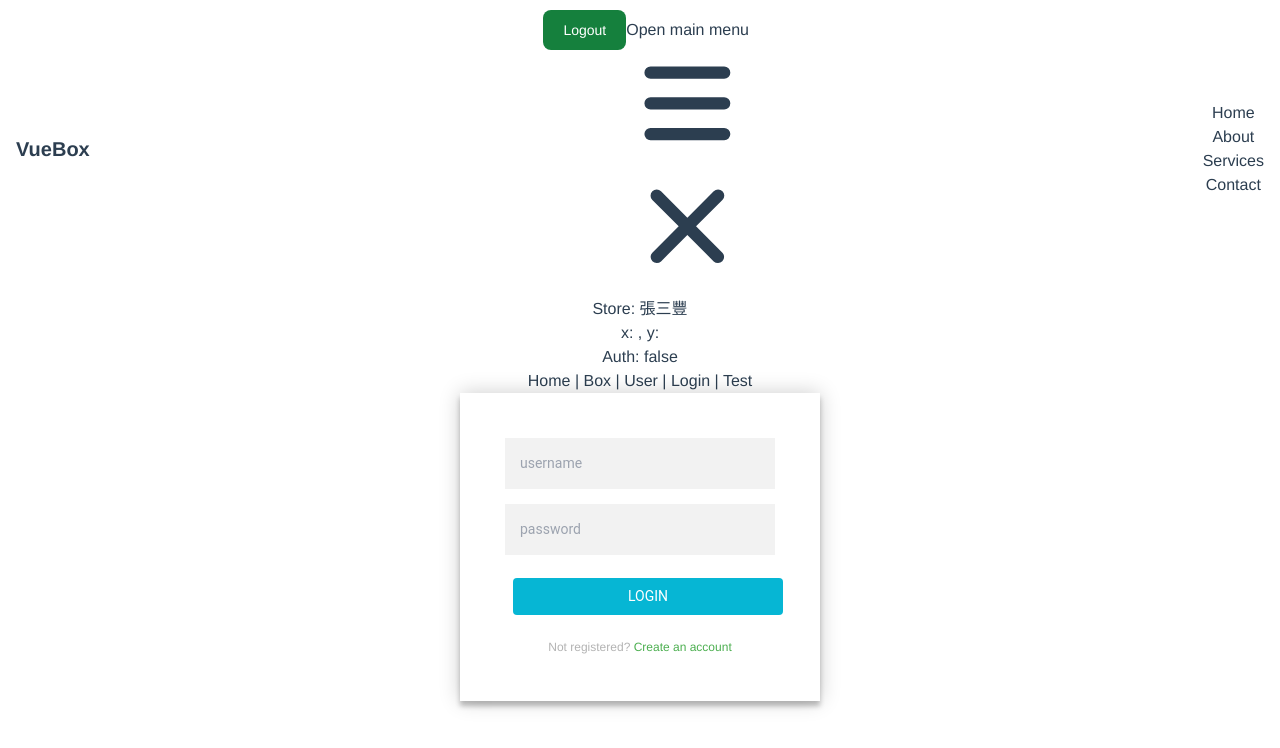
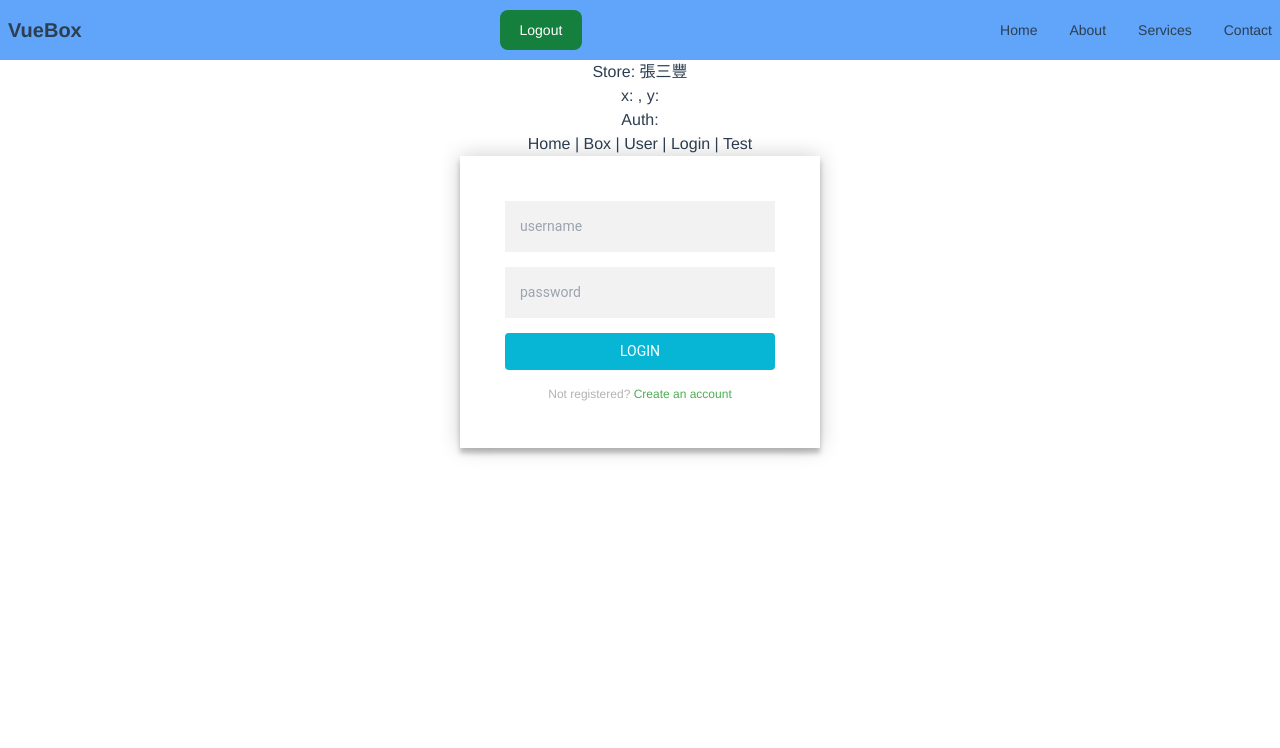
Before and after one commit to vince115/vuebox, a Vue app: page /vuebox/login in a window 1280 px wide. Shown: the top 748 px of the page. Built offline with nearby package versions, Linux system fonts and the light colour scheme.

Commit message:
add mocks AxiosRequest setting

```diff
--- a/src/components/Navbar.vue
+++ b/src/components/Navbar.vue
@@ -15,14 +15,9 @@ const count = ref(0)
   </a>
   <div class="flex md:order-2">
       <button type="button" class="btn-logout">Logout</button>
-      <button data-collapse-toggle="mobile-menu-4" type="button" class="inline-flex items-center p-2 text-sm text-gray-500 rounded-lg md:hidden hover:bg-gray-100 focus:outline-none focus:ring-2 focus:ring-gray-200 dark:text-gray-400 dark:hover:bg-gray-700 dark:focus:ring-gray-600" aria-controls="mobile-menu-4" aria-expanded="false">
-      <span class="sr-only">Open main menu</span>
-      <svg class="w-6 h-6" fill="currentColor" viewBox="0 0 20 20" xmlns="http://www.w3.org/2000/svg"><path fill-rule="evenodd" d="M3 5a1 1 0 011-1h12a1 1 0 110 2H4a1 1 0 01-1-1zM3 10a1 1 0 011-1h12a1 1 0 110 2H4a1 1 0 01-1-1zM3 15a1 1 0 011-1h12a1 1 0 110 2H4a1 1 0 01-1-1z" clip-rule="evenodd"></path></svg>
-      <svg class="hidden w-6 h-6" fill="currentColor" viewBox="0 0 20 20" xmlns="http://www.w3.org/2000/svg"><path fill-rule="evenodd" d="M4.293 4.293a1 1 0 011.414 0L10 8.586l4.293-4.293a1 1 0 111.414 1.414L11.414 10l4.293 4.293a1 1 0 01-1.414 1.414L10 11.414l-4.293 4.293a1 1 0 01-1.414-1.414L8.586 10 4.293 5.707a1 1 0 010-1.414z" clip-rule="evenodd"></path></svg>
-    </button>
   </div>
-  <div class="hidden justify-between items-center w-full md:flex md:w-auto md:order-1" id="mobile-menu-4">
-    <ul class="flex flex-col mt-4 md:flex-row md:space-x-8 md:mt-0 md:text-sm md:font-medium">
+  <div class="nav-items" id="mobile-menu-4">
+    <ul class="nav-item-ul">
       <li>
         <a href="#" class="block py-2 pr-4 pl-3 text-white bg-blue-700 rounded md:bg-transparent md:text-blue-700 md:p-0 dark:text-white" aria-current="page">Home</a>
       </li>
@@ -42,26 +37,23 @@ const count = ref(0)
 </template>
 
 <style>
-.nav-navbar{
-
-    @apply bg-white
+.nav-navbar {
+    @apply
+    bg-white
     border-gray-200
     px-2
-    sm:px-4
     py-2.5
-    dark:bg-blue-400
-
-
+    bg-blue-400
 }
 .nav-container{
-    @apply container
+    @apply
+    container
     flex
     flex-wrap
     justify-between
     items-center
     mx-auto
 }
-
 .nav-title{
     @apply
     self-center
@@ -74,7 +66,6 @@ button.btn-logout{
   @apply
   text-white
   bg-green-700
-
   visited:bg-green-700
   hover:bg-blue-800
   focus:ring-4
@@ -92,4 +83,14 @@ button.btn-logout{
   dark:hover:bg-blue-700
   dark:focus:ring-blue-800
 }
+
+.nav-items{
+  @apply hidden justify-between items-center w-full md:flex md:w-auto md:order-1
+}
+.nav-item-ul{
+    @apply flex flex-col mt-4 md:flex-row md:space-x-8 md:mt-0 md:text-sm md:font-medium
+}
+.nav-item-li{
+
+}
 </style>
--- a/src/mocks/handlers.ts
+++ b/src/mocks/handlers.ts
@@ -2,22 +2,15 @@ import { rest } from 'msw';
 
 export const handlers = [
   rest.post('/Login', (req, res, ctx) => {
-    // Persist user's authentication in the session
     sessionStorage.setItem('is-authenticated', 'true')
-
     return res(
-      // Respond with a 200 status code
       ctx.status(200),
-
     )
   }),
 
   rest.get('./user', (req, res, ctx) => {
-    // Check if the user is authenticated in this session
     const isAuthenticated = sessionStorage.getItem('is-authenticated')
-
     if (!isAuthenticated) {
-      // If not authenticated, respond with a 403 error
       return res(
         ctx.status(403),
         ctx.json({
@@ -25,8 +18,6 @@ export const handlers = [
         })
       )
     }
-
-    // If authenticated, return a mocked user details
     return res(
       ctx.status(200),
       ctx.json({
@@ -34,4 +25,55 @@ export const handlers = [
       })
     )
   }),
+
+  rest.get('api', (req, res, ctx) => {
+    return res(
+      ctx.status(200),
+      ctx.json({
+        token: 'ohmytoken',
+      })
+    )
+  }),
+
+  rest.post('api/login', (req, res, ctx) => {
+    console.log('req',req);
+    //console.log('req.username',req.body.username);
+        //判斷帳密
+        if (req.body.username == '' || req.body.password == ''){
+          console.log('帳密為空');
+
+        }else if(req.body.username == 'abcd' && req.body.password == '1234'){
+          console.log('帳密吻合');
+          return res(
+            ctx.status(200),
+            ctx.json({
+              code: 200,
+              msg:'成功',
+            }),
+          )
+        }else{
+          console.log('帳密不合');
+          return res(
+            ctx.status(400),
+            ctx.json({
+              code: 30001,
+              msg:'帳號不存在或密碼錯誤，請重新輸入。',
+            }),
+          )
+
+        }
+
+
+
+    // if (req.body.username   ) {
+
+    //   return res(
+    //     ctx.status(403),
+    //     ctx.json({
+    //       errorMessage: 'Not authorized',
+    //     })
+    //   )
+    // }
+  }),
+
 ]
--- a/src/store/auth.ts
+++ b/src/store/auth.ts
@@ -1,25 +1,45 @@
-import { defineStore } from "pinia";
+import { defineStore } from 'pinia';
+import axios from 'axios';
 
 export const useAuthStore = defineStore({
-  id: "auth", // id必填，且需要唯一
+  id: "auth",
   state: () => {
     return {
-        username: '',
-        password: '',
-        isAuth: false,
-        token: '1234',
+        isLogin: localStorage.getItem('token')?true:false,
+        user: null,
     }
   },
-  getters: {
-    getisAuth: (state) => state.isAuth,
-    getUser: (state) => state.username
-  },
+  getters: {},
   actions: {
-    setAuth(isAuth:boolean) {
-      this.isAuth = isAuth;
+    async login(params:object){
+      //get
+      await axios.get('api');
+      //post
+
+      console.log('params', params);
+      //let person = new Proxy({}, params);
+      //console.log('person.name', person.username);
+      const axiosResponse = await axios.post('api/login', params)
+      if (axiosResponse){
+        const token = `Bearer ${axiosResponse.token}`;
+        localStorage.setItem('token', token);
+        axios.defaults.headers.common["Authorization"] = token;
+
+      }
     },
-    setUser(user:any) {
-      this.user = user;
+    async logout(){
+      //post
+      const axiosResponse = (await axios.post("api/logout")).data;
+      if (axiosResponse){
+        localStorage.removeItem("token");
+        this.$reset();
+      }
     },
-  },
+    async ftechUser() {
+      this.user = (await axios.get("api/me")).data;
+      this.loggedIn = true;
+    }
+
+  }
+
 });
--- /dev/null
+++ b/src/store/error.ts
@@ -0,0 +1,8 @@
+import { defineStore } from 'pinia';
+
+export const useErrorStore = defineStore('error', {
+  state: () => ({
+    message: null,
+    errors: {},
+  }),
+});
--- a/src/views/Login.vue
+++ b/src/views/Login.vue
@@ -1,120 +1,40 @@
-<script lang="ts">
+<script setup lang="ts">
+import { reactive ,ref } from 'vue'
+import { defineComponent } from 'vue'
+import { useRouter } from 'vue-router'
 import { useAuthStore } from '../store/auth'
-import { defineComponent, reactive } from 'vue'
-import { useRouter } from 'vue-router'
-import axios from 'axios'
-export default defineComponent({
-  name: 'Login',
-  data() {
-    return{
-        username: "",
-        password: "",
-    }
-  },
-  setup(){
-    // const initialState = {
-    //   username: "",
-    //   password: ""
-    // };
-    // const form = reactive({ ...initialState });
-    //
-  const form = reactive(
-  {
-    username: "",
-    password: "",
-  });
-    const authStore = useAuthStore();
-    console.log('form.username', form.username);
-   // console.log('username2',data);
-    const setStorageToken = (token) =>{
-      localStorage.setItem('token',token);
-    }
-    const getTokenAuth = ()=>{
+import { useErrorStore } from '../store/error'
 
-      if(localStorage.getItem('token')){
-      authStore.setAuth(true);
-      }
-    }
+const form = ref({});
+const loading = ref(false);
+const router = useRouter();
+const error = useErrorStore();
 
-    //
-    const router = useRouter();
-    const goToHome = () =>{
-      router.push({
-        name:'Home'
-      });
-    }
-    //
-    const submitAuth = () => {
-      // 判斷帳密
-      console.log('form.username', form.username);
-      //console.log('username', username);
-      //axios
-      if (form.username === '' || form.password === ''){
-        alert('帳號或密碼不能為空');
-      } else {
-        axios({
-          method: 'post',
-          url: '/login',
-          data:{
-            username: form.username,
-            password: form.password
-          }
-        }).then(res => {
-          console.log(res.data);
-          //給token
+const onLoginSubmit =()=>{
+  useAuthStore()
+    .login(form.value)
+    .then(() => router.push({ name: "index" }))
+    .catch(() => (loading.value = !loading.value));
 
-        }).catch(error => {
-          alert('賬號或密碼錯誤');
-          console.log(error);
-        });
-      }
+    console.log('form',form)
+}
+</script>
 
-      if(authStore.isAuth === true){
-        //成功登入 導入首頁
-        console.log('Login Success');
-        goToHome();
-      }else{
-        //NavigationGuards阻擋  回登入頁
-        console.log('Login Fail');
-      }
-
-    }
-
-    return {
-      form,
-      submitAuth,
-    }
-  }
-})
-
-</script>
 <template>
-  <div class="login" id="">
-
-  <form class="form">
-    <input type="text" id="username" placeholder="username" v-model="username"  autocomplete="username"/>
-    <input type="password" id="password" placeholder="password" v-model="password" autocomplete="current-password" />
-    <button type="submit" class="button" @click.prevent="submitAuth">login</button>
+  <div class="login">
+  <form @submit.prevent="onLoginSubmit" class="form">
+    <input type="text" id="username" placeholder="username" v-model="form.username"  autocomplete="username"/>
+    <input type="password" id="password" placeholder="password" v-model="form.password" autocomplete="current-password" />
+    <button type="submit" class="button">login</button>
     <p class="message">Not registered? <a href="#">Create an account</a></p>
   </form>
-
   </div>
 </template>
 
-
-
-
-
-
-
-
-
-
 <style>
 button.button{
-  @apply px-4 py-2 m-0 text-white bg-cyan-500 rounded
+  @apply m-0 px-4 py-2 text-white bg-cyan-500 rounded
 }
-
 .form {
   position: relative;
   z-index: 1;
@@ -198,5 +118,4 @@ button.button{
 .container .info span .fa {
   color: #EF3B3A;
 }
-
 </style>
--- a/src/views/Test.vue
+++ b/src/views/Test.vue
@@ -38,6 +38,6 @@ export default defineComponent({
 
 <style>
 button.button{
-  @apply px-4 py-2 m-2 text-white bg-cyan-500 rounded
+  @apply m-0 px-4 py-2 text-white bg-cyan-500 rounded
 }
 </style>
```
Lines whose indentation alone changed are shown as unchanged.
